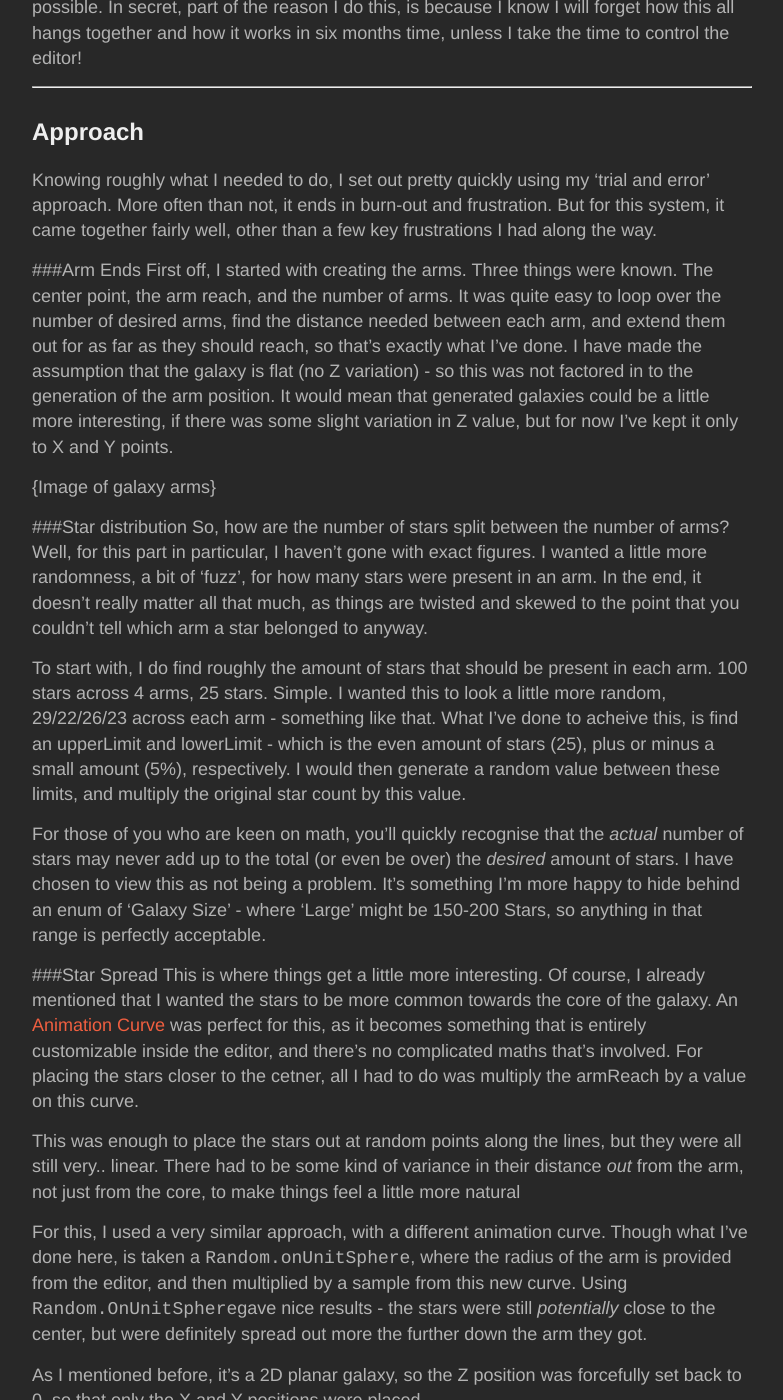
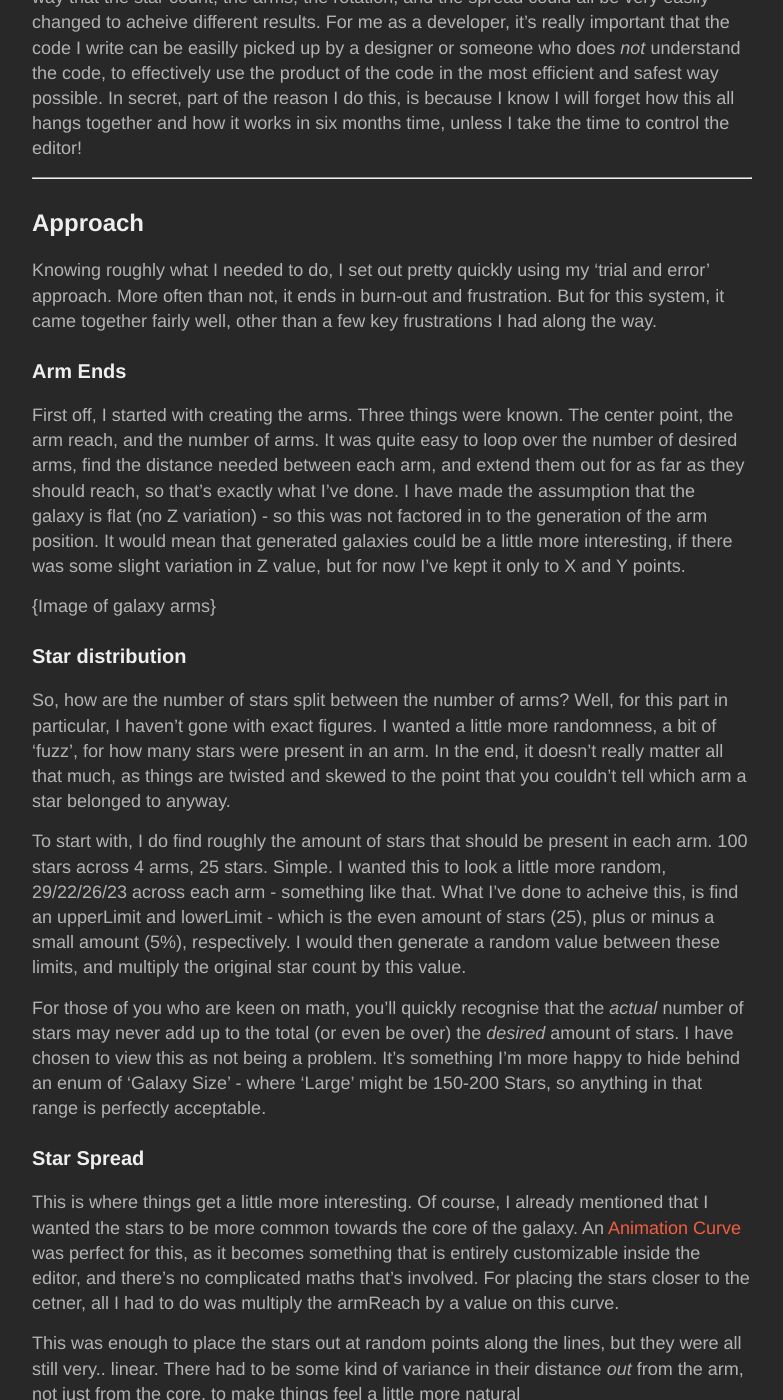
Before and after one commit to Bejasc/bejasc.github.io, a Jekyll site: the page built from _posts/2020-02-24-Moonsider Star Gen.md, in a window 1280 px wide and 1400 px high, scrolled down 538 px. Shown: the whole window, without its empty margins (248-1031 px from the left). Built offline with Jekyll 4.4.1, drawn with Linux system fonts in a browser that asks for light colours; our own code applies the rules of GitHub Pages for plain Markdown files; some of the changed lines change nothing that is shown; some of the changed text lies outside the part shown.

Commit message:
Formatting fix on recent post

```diff
--- a/_posts/2020-02-24-Moonsider Star Gen.md
+++ b/_posts/2020-02-24-Moonsider Star Gen.md
@@ -1,9 +1,9 @@
 ---
 layout: post
-title: Moonsider:: Galaxy Generation
+title: Moonsider- Galaxy Generation (Part I)
 ---
 
-##To Infinity..
+## To Infinity..
 
 A couple of days ago, I thought I'd throw together some ideas of creating a galaxy in Unity for one of my current projects, Moonsider.
 I did some research, seeing what assets were already available, finding articles on other implementations people have tried, and generally immersing myself in the Science Fiction themes again.
@@ -21,7 +21,7 @@ In secret, part of the reason I do this, is because I know I will forget how thi
 Knowing roughly what I needed to do, I set out pretty quickly using my 'trial and error' approach. More often than not, it ends in burn-out and frustration. But for this system, it came together fairly well, other than a few key frustrations I had along the way.
 
 
-###Arm Ends
+### Arm Ends
 First off, I started with creating the arms.
 Three things were known. The center point, the arm reach, and the number of arms.
 It was quite easy to loop over the number of desired arms, find the distance needed between each arm, and extend them out for as far as they should reach, so that's exactly what I've done.
@@ -30,7 +30,7 @@ I have made the assumption that the galaxy is flat (no Z variation) - so this wa
 {Image of galaxy arms}
 
 
-###Star distribution
+### Star distribution
 So, how are the number of stars split between the number of arms? Well, for this part in particular, I haven't gone with exact figures. I wanted a little more randomness, a bit of 'fuzz', for how many stars were present in an arm. In the end, it doesn't really matter all that much, as things are twisted and skewed to the point that you couldn't tell which arm a star belonged to anyway.
 
 To start with, I do find roughly the amount of stars that should be present in each arm. 100 stars across 4 arms, 25 stars. Simple. I wanted this to look a little more random, 29/22/26/23 across each arm - something like that.
@@ -39,7 +39,7 @@ What I've done to acheive this, is find an upperLimit and lowerLimit - which is
 For those of you who are keen on math, you'll quickly recognise that the _actual_ number of stars may never add up to the total (or even be over) the _desired_ amount of stars. I have chosen to view this as not being a problem. It's something I'm more happy to hide behind an enum of 'Galaxy Size' - where 'Large' might be 150-200 Stars, so anything in that range is perfectly acceptable.
 
 
-###Star Spread
+### Star Spread
 This is where things get a little more interesting. Of course, I already mentioned that I wanted the stars to be more common towards the core of the galaxy. An [Animation Curve](https://docs.unity3d.com/ScriptReference/AnimationCurve.html) was perfect for this, as it becomes something that is entirely customizable inside the editor, and there's no complicated maths that's involved. For placing the stars closer to the cetner, all I had to do was multiply the armReach by a value on this curve.
 
 This was enough to place the stars out at random points along the lines, but they were all still very.. linear.
@@ -54,7 +54,7 @@ As I mentioned before, it's a 2D planar galaxy, so the Z position was forcefully
 {Image of star distribution}
 
 
-###A problem occurs
+### A problem occurs
 However, this is where things are falling apart for me a _little bit_. Using this method, there seems to be the odd star that is placed _way out of line_ - even behind, sometimes.
 I'm still trying to understand the solution I have created, to see if I can minimise this, because it actually starts to have a flow on effect to the next steps, spinning the galaxy.
 
@@ -62,7 +62,7 @@ I've tried a few things, shifting around parts of the forumalae, isolating this
 Out of about 100 stars, it seems to only happen for a pretty small percentage of stars, but is a little frustrating, because the stars are _more than a little_ out of whack.
 
 
-###You spin my heard right round..
+### You spin my heard right round..
 This is where the fun begins..
 With the stars properly spread closer to the core/center of the arms, which I'm _reasonably_ happy with (other than the small issue above), it was time to twist the galaxy so it looked a little more like a spiral, rather than a bicycle wheel with missing spokes.
 
@@ -79,26 +79,23 @@ I exhausted quite a few solutions I found around Unity Answers and Stack Overflo
 
 In the end, I reached out on a Discord server with my simple understanding of what needed to happen, and was helped with some maths that I struggle to understand. I really should have paid attention in Trigonometry.
 
-{Image explaining issue}
+![My simple understanding](https://media.discordapp.net/attachments/85593628650504192/679645243888631824/unknown.png?width=593&height=683)
 
 It worked! I was able to retreive the result I wanted, and other than the misplaced stars, I am now very happy with this solution!
 
 
-##And Beyond!
+## And Beyond!
 Well, I now have a `Dictionary<int,List<Vector3>>` which is providing me with a nice clean pattern of which stars are in which arms.
 I have a well presented and well documented editor that allows for different kinds of generation, and I've also overwridden Random to use a text-based seed, so that identical results can be produced if desired. (And I do desire it!)
 
 There's still a little more work I want to do with the Random seed, mostly in creating a helper function and properly override the method, so that I can call it from anywhere, and feed a single seed to get the _same_ 'random results' each time.
 
-but for the galaxy generation... where to next?
+But for the galaxy generation... where to next?
 
 Next up, I need to generate the individual stars names, temperatures, sizes, and all of that jazz.
-I've done some reading on an approach that's used in one of the earlier Elite names, which does some fancy stuff so that none of this information is ever _stored_ - it is all calculated at runtime, based on nothing but the coordinate of the star.
-
-It's a very smart approach, and something I've already started playing around with.
-The article has plenty of gold on offer, and is a great read! Some of the concepts are a little old, as it's all written with c++, and some older, less familiar concepts.
+I've done some [reading](http://jongware.com/galaxy1.html) on an approach that's used in one of the earlier Elite titles, which does some fancy stuff so that none of this information is ever _stored_ - it is all calculated at runtime, based on nothing but the coordinate of the star.
 
 I've already got a working implementation of the rolling bit rotation based name generation, but more on that next time!
 Planning on doing some work between now and then (When?) on the above, and I'll report back when I've got something more exciting to show!
 
->B.
+>>B.
```
